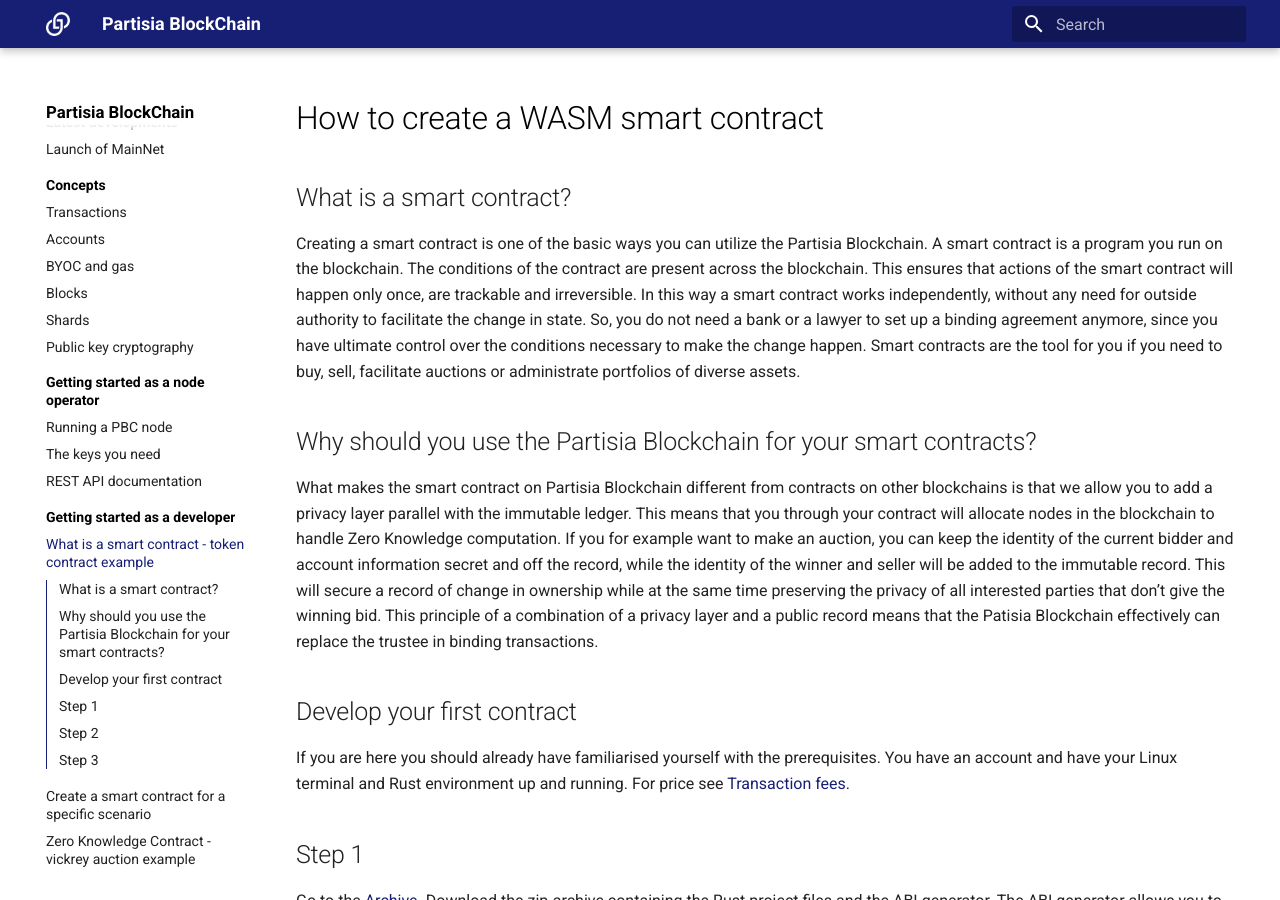
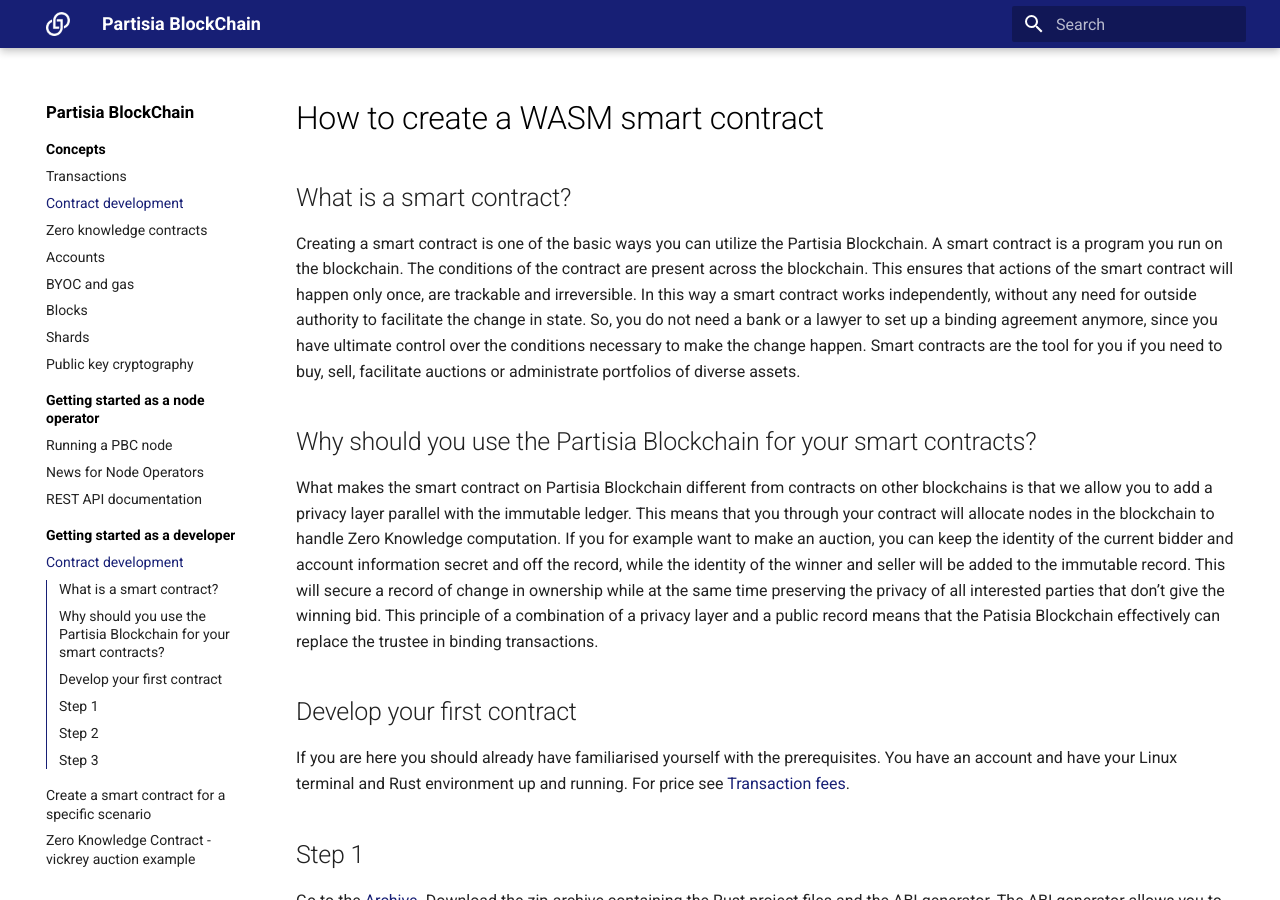
Before and after one commit to 0xSero/partisia-docs, an MkDocs documentation site: the page built from docs/contract-development.md, in a window 1280 px wide and 900 px high. Built offline with MkDocs 1.6.1 and Material for MkDocs 9.7.7, drawn with Linux system fonts in a browser that asks for light colours; a script that is not in the unit is left out.

Commit message:
commit on update of smart contract section

```diff
--- a/mkdocs.yml
+++ b/mkdocs.yml
@@ -2,9 +2,12 @@
 nav:
   - Home: index.md
   - Latest developments:
+      News for Node Operators: newkeypair.md
       Launch of MainNet: mainnet.md
   - Concepts:
       Transactions: transactions.md
+      Contract development: contract-development.md
+      Zero knowledge contracts: vickrey.md
       Accounts: accounts.md
       BYOC and gas: byoc.md
       Blocks: block.md
```
Also changed, not shown: docs/node-economics.md (deleted, +0 -25 lines).
